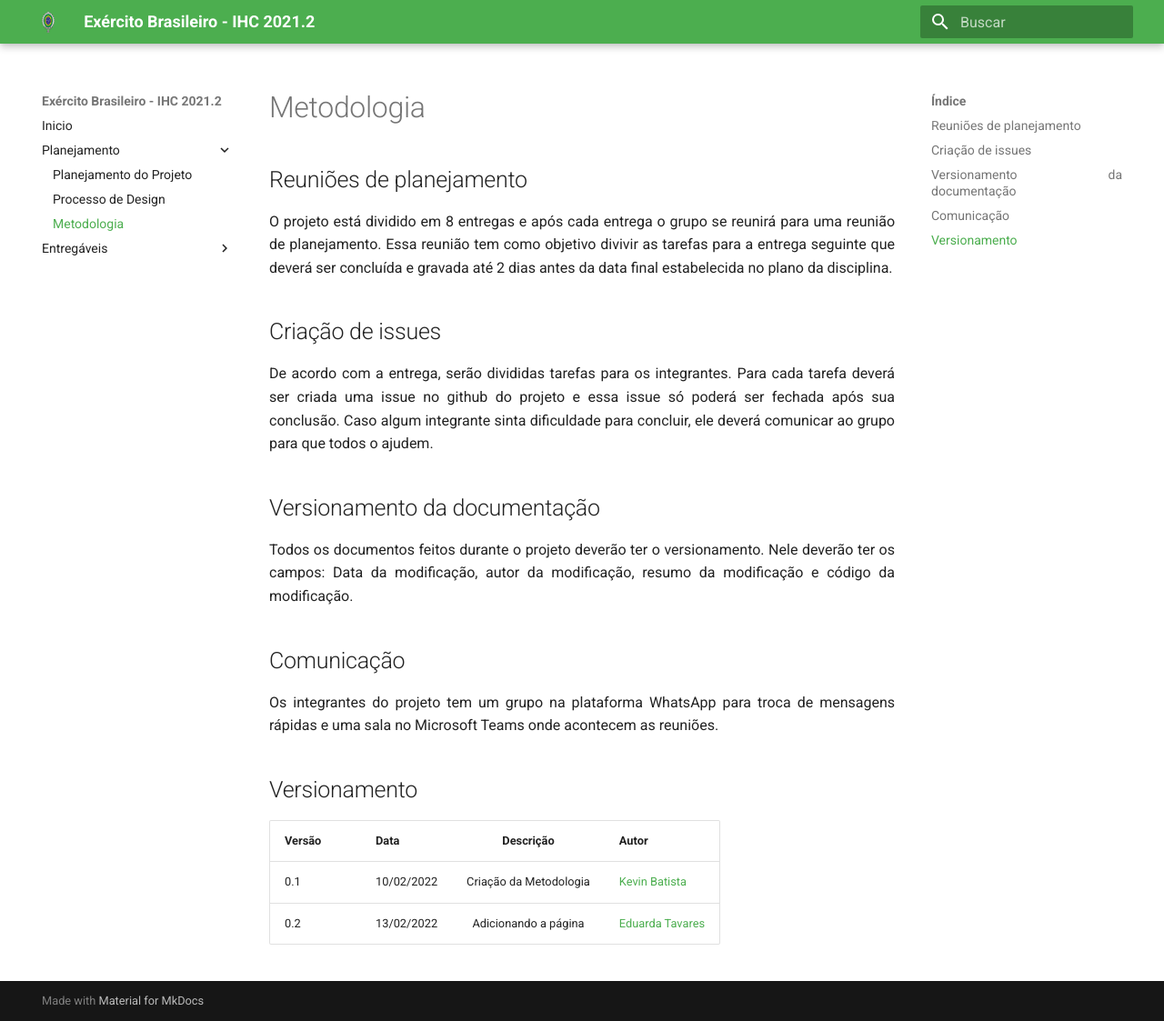
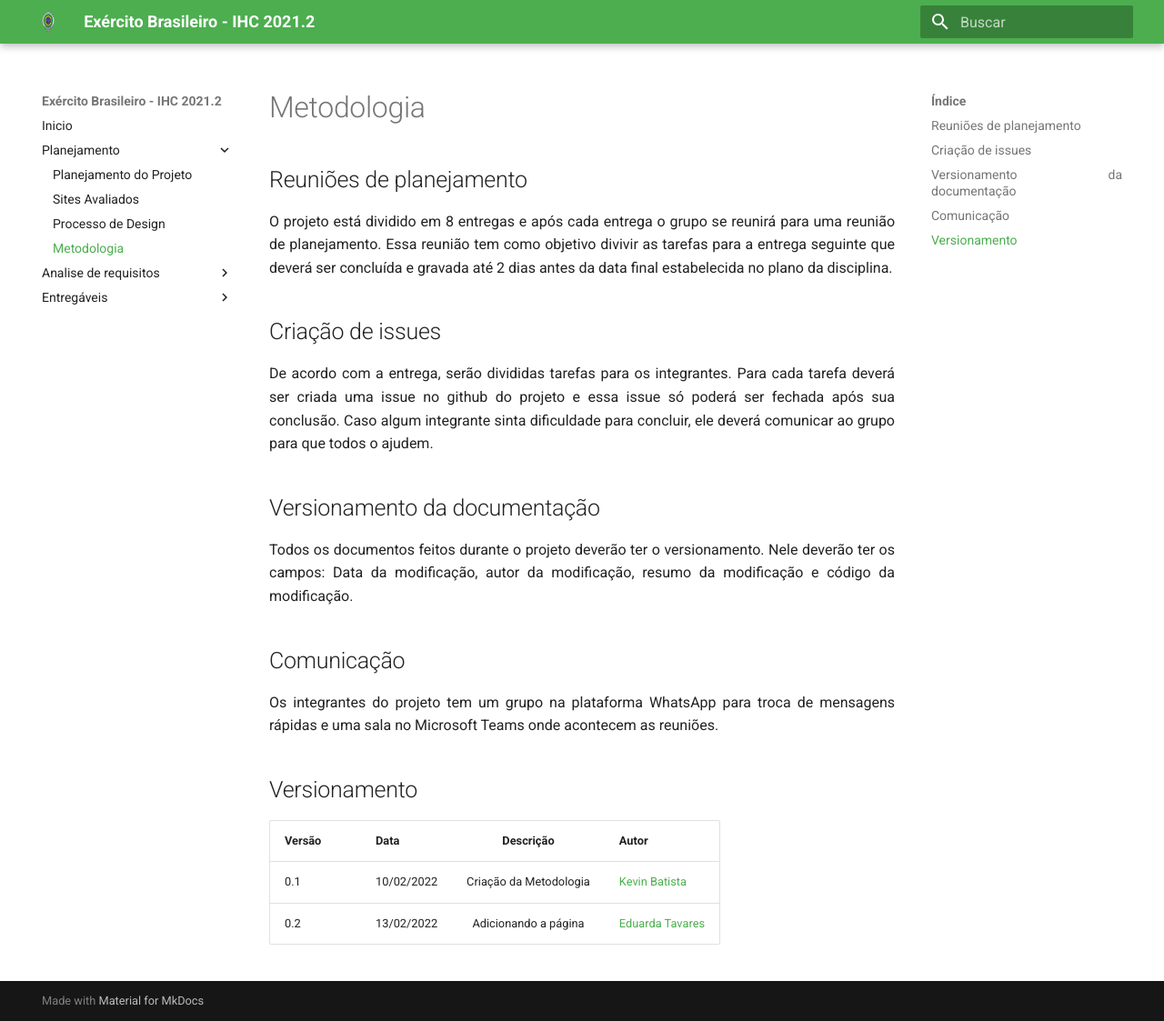
Before and after one commit to heitormsb/2021.2-Exercito-Brasileiro, an MkDocs documentation site: the page built from docs/metodologia.md, in a window 1280 px wide and 1123 px high. Shown: the whole window at 91% size. Built offline with MkDocs 1.6.1 and Material for MkDocs 9.7.7, drawn with Linux system fonts in a browser that asks for light colours; some of the changed lines change nothing that is shown.

Commit message:
Adionando na navbar entregas2

```diff
--- a/mkdocs.yml
+++ b/mkdocs.yml
@@ -12,7 +12,16 @@
     - Inicio: index.md
     - Planejamento:
       - Planejamento do Projeto: planejamento.md
+      - Sites Avaliados: sites_avaliados.md
       - Processo de Design: processo_design.md
       - Metodologia: metodologia.md
+    - Analise de requisitos:
+      - Perfil do Usuário: ./analise_requisitos/...
+      - Personas: ./analise_requisitos/personas.md
+      - Análise de Tarefas:
+        - HTA: ./analise_requisitos/...
+        - CTT: ./analise_requisitos/...
+        - KLM: ./analise_requisitos/...
+        - CMN-GOMS: ./analise_requisitos/...
     - Entregáveis:
       - Entraga 1: entrega1.md
```
